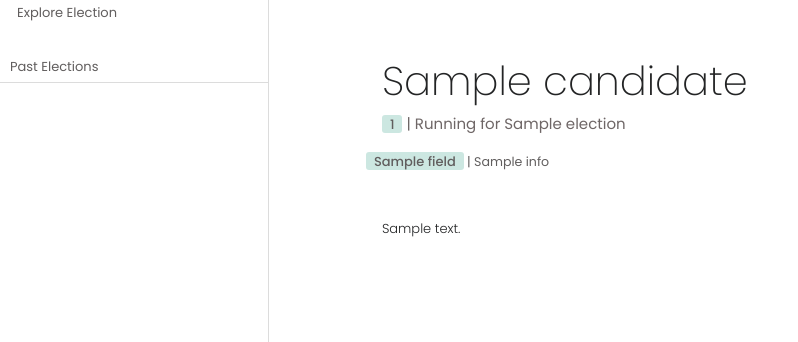
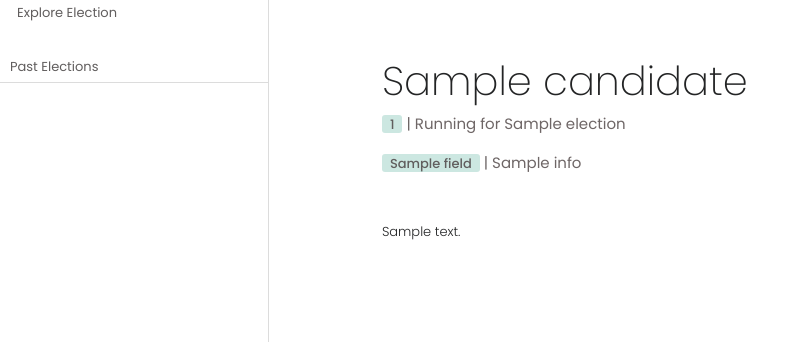
Before and after one commit to elekto-io/elekto, a Python web app: template elekto/templates/views/elections/candidate.html in a window 1280 px wide. Shown: the part 35-377 px from the top of the page, without its empty margins (0-798 px from the left). Run offline with Jinja, Linux system fonts and the light colour scheme; the template is opened without the code that fills it: most values are stand-ins (such as "Sample title", 1, 10 or a date in 2020); some libraries are stand-ins or nearby versions.

Commit message:
Tinker with text alignment.
Signed-off-by: Josh Berkus <josh@agliodbs.com>

```diff
--- a/elekto/templates/views/elections/candidate.html
+++ b/elekto/templates/views/elections/candidate.html
@@ -22,7 +22,7 @@
             <small class="badge badge-green" style="text-transform: none;">{{ candidate['ID'] }}</small> | <span>Running for {{ election['name'] }}</span>
         </p>
         {% for fieldname, info in candidate['fields'].items() %}
-        <p>
+        <p class="banner-subtitle space-lr">
             <small class="badge badge-green" style="text-transform: none;">{{ fieldname }}</small> | <span>{{ info }}</span>
         </p>
         {% endfor %}
```
